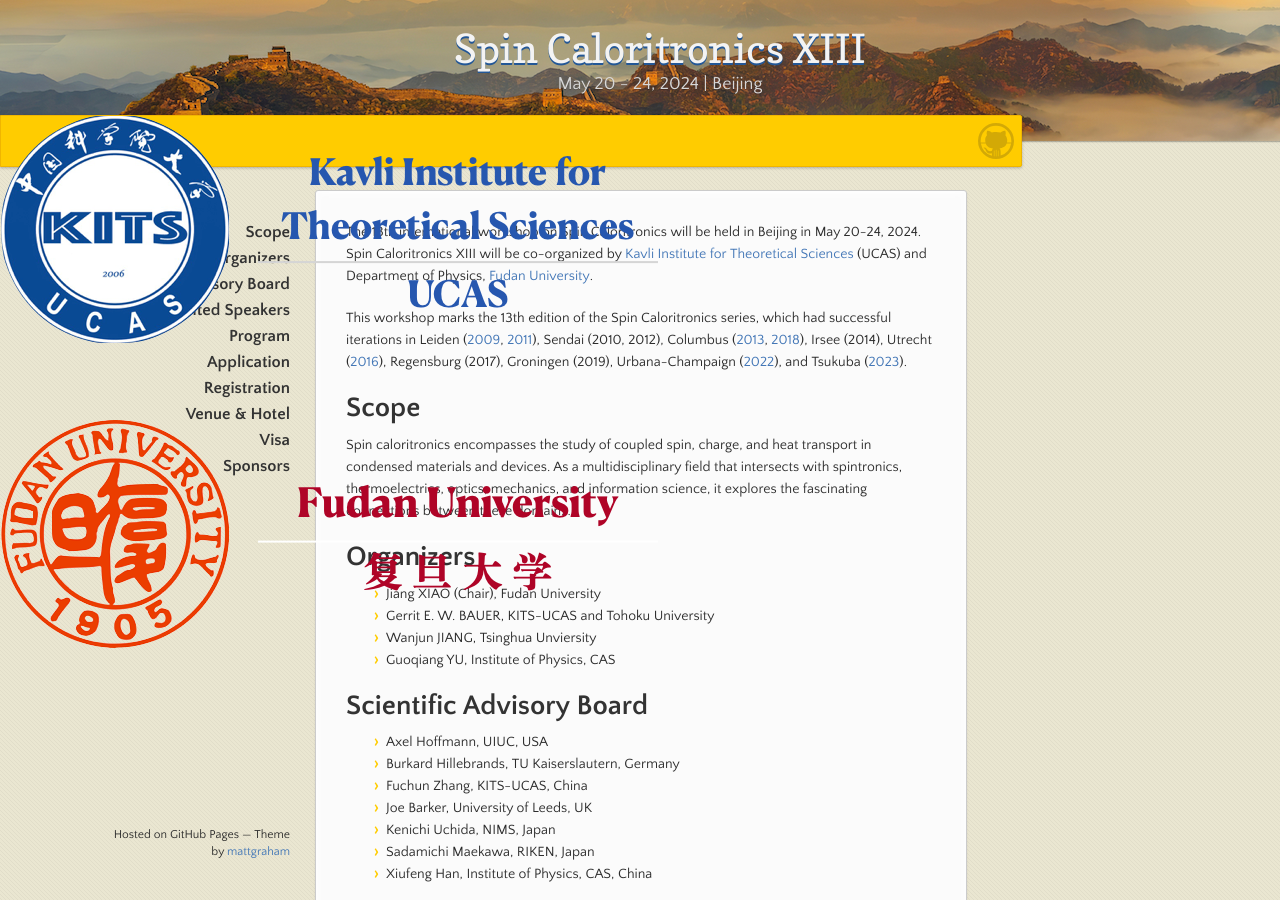
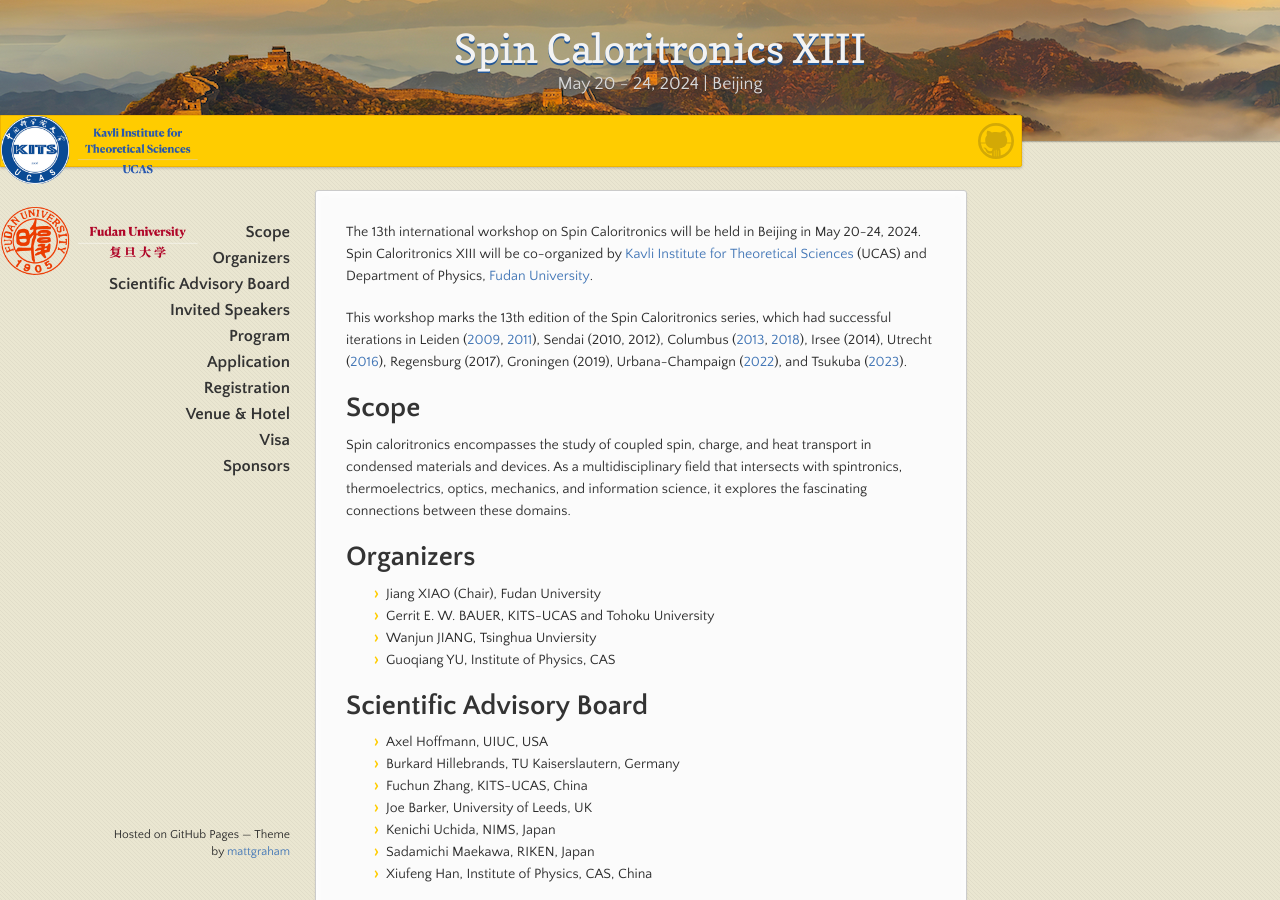
Before and after one commit to spincaloritronics/spincaloritronics.github.io, a Jekyll site: the page built from index.md, in a window 1280 px wide and 900 px high. Built offline with Jekyll 4.4.1, drawn with Linux system fonts in a browser that asks for light colours; our own code applies the rules of GitHub Pages for plain Markdown files.

Commit message:
Update default.html

```diff
--- a/_layouts/default.html
+++ b/_layouts/default.html
@@ -26,7 +26,7 @@
         <span id="logo"></span>
 <!--
         <a href="{{ site.github.repository_url }}" class="button fork"><strong>View On GitHub</strong></a> -->
-        <img src="../assets/images/kits-fudan0.png" alt="kits-fudan" />
+        <img src="../assets/images/kits-fudan0.png" alt="kits-fudan" width="200"/>
         {% if site.show_downloads %}
           <div class="downloads">
             <span>Downloads:</span>
```
